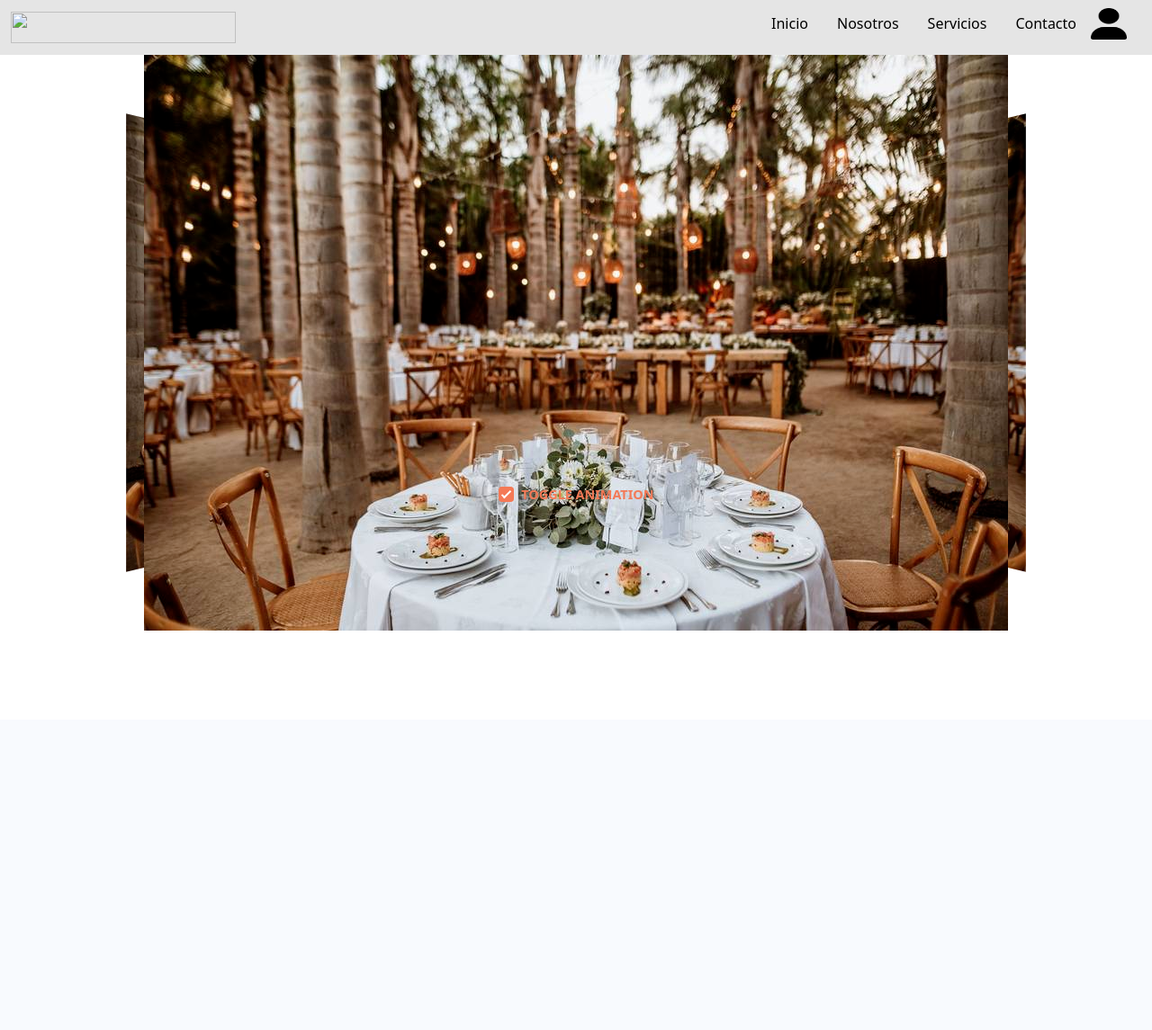
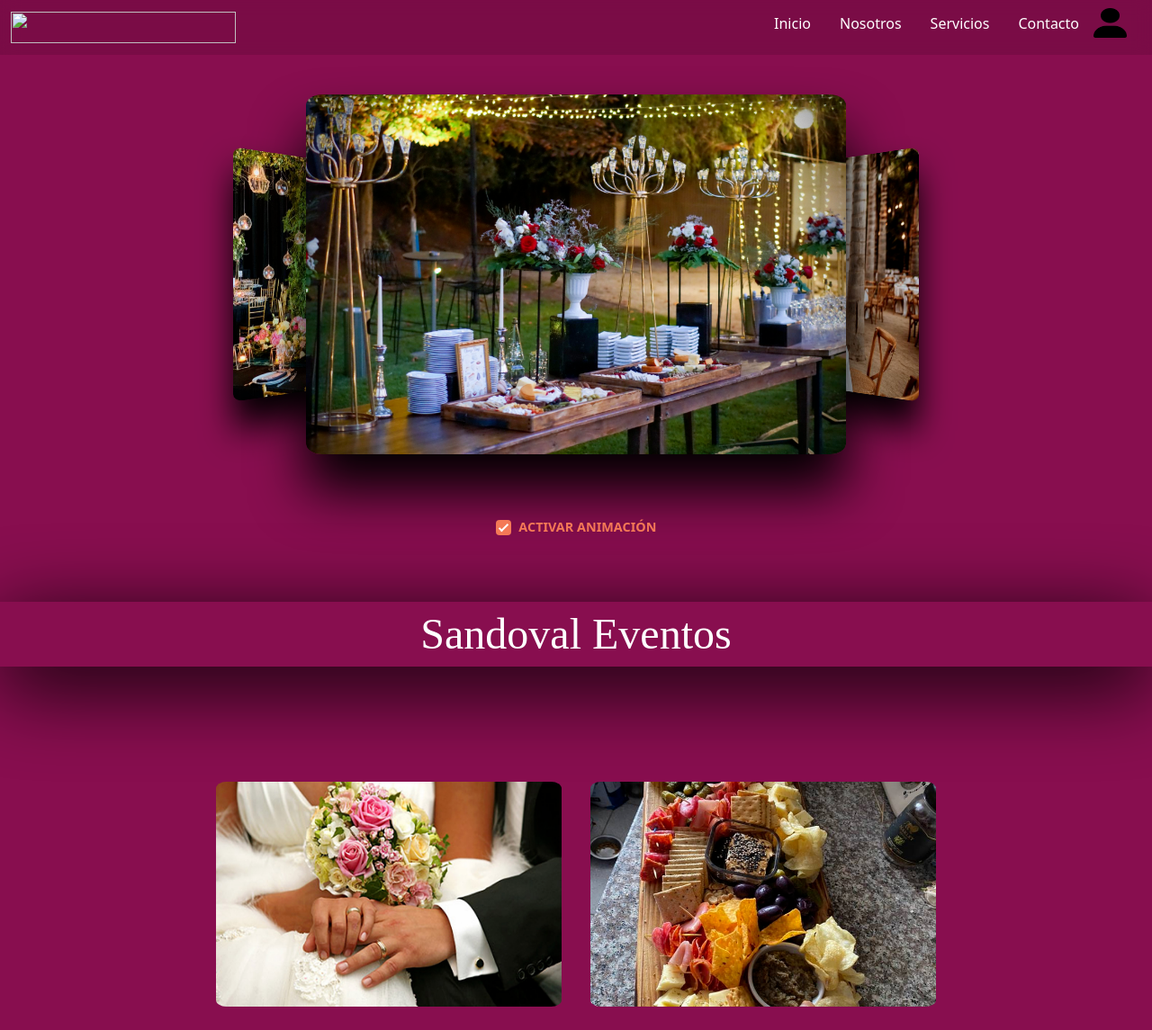
Before and after one commit to Felipedomazos/ProyectoPortafolio, a Django app: page / in a window 1280 px wide. Shown: the top 1145 px of the page at 90% size. Before the commit the page ends 701 px from the top, so only its background shows below. Run offline with Django 4.2, Linux system fonts and the light colour scheme.

Commit message:
Cambios pagina Inicio y css

```diff
--- a/SandovalEventos/WebSE/static/css/carrusel.css
+++ b/SandovalEventos/WebSE/static/css/carrusel.css
@@ -4,7 +4,9 @@
     height: 40vw;
     max-width: 380px;
     max-height: 250px;
-    margin: 0;
+    margin-top: 180px;
+    margin-left: auto;
+    margin-right: auto;
     color: white;
     perspective: 1000px;
     transform-origin: center;
@@ -31,20 +33,18 @@
     height: 40vw;
     max-width: 380px;
     max-height: 250px;
-    box-shadow: 0 5px 20px rgba(0, 0, 0, .1);
-    border-radius: 6px;
     transform-origin: center;
 }
 .icon-cards__item:nth-child(1) {
-    background: #fdd94f;
+    background: #717171;
     transform: rotateY(0) translateZ(35vw);
 }
 .icon-cards__item:nth-child(2) {
-    background: #f87949;
+    background: #717171;
     transform: rotateY(120deg) translateZ(35vw);
 }
 .icon-cards__item:nth-child(3) {
-    background: #fbab48;
+    background: #717171;
     transform: rotateY(240deg) translateZ(35vw);
 }
 @keyframes carousel {
@@ -61,16 +61,7 @@
         transform: translateZ(-35vw) rotateY(-360deg);
    }
 }
-html, body {
-    height: 100%;
-}
-body {
-    display: flex;
-    align-items: center;
-    justify-content: center;
-    flex-direction: column;
-    background: #110f15;
-}
+
 .checkbox {
     position: relative;
     margin-top: 2rem;
--- /dev/null
+++ b/SandovalEventos/WebSE/static/css/collage.css
@@ -0,0 +1,127 @@
+.wrapper {
+    margin: 5em auto 0 auto;
+    max-width: 800px;
+}
+.h1-crsl {
+    font-size: 1.6em;
+    text-align: center;
+    padding: 1em;
+    color: #3c605d;
+}
+.img-crsl {
+    max-width: 100%;
+    display: block;
+    border-radius: 3%;
+}
+.figure-crsl {
+    margin-bottom: 1.8em;
+    display: flex;
+    justify-content: space-between;
+}
+.post-image:nth-last-child(n+2):nth-last-child(-n+2):first-child,
+.post-image:nth-last-child(n+2):nth-last-child(-n+2):first-child ~ .post-image {
+    flex: 0 1 48%;
+}
+.post-image:nth-last-child(n+3):nth-last-child(-n+3):first-child,
+.post-image:nth-last-child(n+3):nth-last-child(-n+3):first-child ~ .post-image {
+    flex: 0 1 31%;
+}
+
+/*-Imagen 1  -  Fila 1-*/
+
+.container-img-1 {
+  position: relative;
+  width: 50%;
+  max-width: 300px;
+}
+.txt-img-1 {
+    position: absolute;
+    bottom: 0;
+    background: rgb(0, 0, 0);
+    background: rgba(0, 0, 0, 0.5);
+    color: #f1f1f1;
+    width: 100%;
+    transition: .5s ease;
+    opacity:0;
+    color: white;
+    font-size: 20px;
+    padding: 20px;
+    text-align: center;
+    border-bottom-left-radius: 9px;
+    border-bottom-right-radius: 9px;
+}
+.container-img-1:hover .txt-img-1 {
+  opacity: 1;
+}
+
+/*-Imagen 2  -  Fila 1-*/
+
+.container-img-2 {
+  position: relative;
+  width: 50%;
+}
+.image-2 {
+  opacity: 1;
+  display: block;
+  transition: .5s ease;
+  backface-visibility: hidden;
+}
+.middle-img-2 {
+  transition: .5s ease;
+  opacity: 0;
+  position: absolute;
+  top: 50%;
+  left: 50%;
+  transform: translate(-50%, -50%);
+  -ms-transform: translate(-50%, -50%);
+  text-align: center;
+}
+.container-img-2:hover .image-2 {
+  opacity: 0.3;
+}
+.container-img-2:hover .middle-img-2 {
+  opacity: 1;
+}
+.text-img-2 {
+  color: white;
+  font-size: 20px;
+}
+
+/*-Imagen 1  -  Fila 2-*/
+
+.container-img-3 {
+  position: relative;
+  text-align: center;
+  color: white;
+}
+.top-left-img-3 {
+  position: absolute;
+  font-size: 20px;
+  top: 20px;
+  left: 20px;
+}
+.center-txt-3 {
+  position: absolute;
+  text-align: left;
+  font-size: 15px;
+  top: 70px;
+  left: 20px;
+}
+.center-txt-32 {
+  position: absolute;
+  text-align: left;
+  font-size: 15px;
+  top: 120px;
+  left: 20px;
+}
+.center-txt-33 {
+  position: absolute;
+  text-align: left;
+  font-size: 15px;
+  top: 170px;
+  left: 20px;
+}
+.img-3 {
+  filter: brightness(50%);
+  border-radius: 15px;
+}
--- a/SandovalEventos/WebSE/static/css/inicio.css
+++ b/SandovalEventos/WebSE/static/css/inicio.css
@@ -1,3 +1,12 @@
 .txt-nav {
-    color: black;
+    color: white;
 }
+
+.txt-blanco {
+    color: white;
+    box-shadow: 0px 20px 90px rgba(0, 0, 0, 1);
+}
+
+.div-cont {
+    background-color: #880E4F;
+}
--- a/SandovalEventos/WebSE/templates/Inicio.html
+++ b/SandovalEventos/WebSE/templates/Inicio.html
@@ -1,6 +1,7 @@
 <!DOCTYPE html>
 {% load static %}
 <html lang="en">
+
 <head>
     <meta charset="UTF-8">
     <meta http-equiv="X-UA-Compatible" content="IE=edge">
@@ -8,13 +9,16 @@
     <title>Sandoval Eventos</title>
     <link rel="stylesheet" href="{% static '/css/inicio.css' %}">
     <link rel="stylesheet" href="{% static '/css/carrusel.css' %}">
-    <link href="https://cdn.jsdelivr.net/npm/bootstrap@5.2.3/dist/css/bootstrap.min.css" rel="stylesheet" integrity="sha384-rbsA2VBKQhggwzxH7pPCaAqO46MgnOM80zW1RWuH61DGLwZJEdK2Kadq2F9CUG65" crossorigin="anonymous">
+    <link rel="stylesheet" href="{% static '/css/collage.css' %}">
+    <link href="https://cdn.jsdelivr.net/npm/bootstrap@5.2.3/dist/css/bootstrap.min.css" rel="stylesheet"
+        integrity="sha384-rbsA2VBKQhggwzxH7pPCaAqO46MgnOM80zW1RWuH61DGLwZJEdK2Kadq2F9CUG65" crossorigin="anonymous">
 </head>
 
 
-<body>
+<body style="background-color: #880E4F;">
     <!--NavBar-->
-    <nav class="navbar navbar-expand-lg fixed-top navbar-light " style="background: rgba(0, 0, 0, .1); backdrop-filter: blur(10px);">
+    <nav class="navbar navbar-expand-lg fixed-top navbar-light"
+        style="background: rgba(0, 0, 0, .1); backdrop-filter: blur(10px); margin: auto;">
         <div class="container-fluid">
             <a class="navbar-brand" href="#">
                 {% load static %}
@@ -43,33 +47,101 @@
                 </li>
                 <li class="nav-item">
                     <a class="navbar-brand" href="#">
-                        <img src="{% static '/img/user.png'%}" alt="" width="40" height="35">
+                        <img src="{% static '/img/user.png'%}" alt="" width="37" height="33">
                     </a>
                 </li>
             </ul>
         </div>
     </nav>
 
-
     <!--Carrusel-->
-    <figure class="icon-cards mt-3">
+    <div class="div-cont">
+        <figure class="icon-cards">
             <div class="icon-cards__content">
                 <div class="icon-cards__item d-flex align-items-center justify-content-center">
-            <img src="{% static '/img/car1.png'%}" alt="">
+                    <img src="{% static '/img/car1.png'%}" alt="" width="600"
+                        style="border-radius: 3%; box-shadow: 0px 40px 60px rgba(0, 0, 0, 1);">
                 </div>
                 <div class="icon-cards__item d-flex align-items-center justify-content-center">
-            <img src="{% static '/img/car1.png'%}" alt="">
+                    <img src="{% static '/img/car2.png'%}" alt="" width="600"
+                        style="border-radius: 3%; box-shadow: 0px 40px 60px rgba(0, 0, 0, 1);">
                 </div>
                 <div class="icon-cards__item d-flex align-items-center justify-content-center">
-            <img src="{% static '/img/car1.png'%}" alt="">
+                    <img src="{% static '/img/car3.png'%}" alt="" width="600"
+                        style="border-radius: 3%; box-shadow: 0px 40px 60px rgba(0, 0, 0, 1);">
                 </div>
             </div>
         </figure>
-
+        <br><br><br><br>
+        <!--Btn Activar Animacion Carrusel-->
+        <center>
             <div class="checkbox">
                 <input class="d-none" id="toggle-animation" type="checkbox" checked />
                 <label class="checkbox__checkbox" for="toggle-animation"></label>
-        <label class="checkbox__label" for="toggle-animation">Toggle animation</label>
+                <label class="checkbox__label" for="toggle-animation">Activar Animación</label>
+            </div>
+        </center>
+
+        <br><br><br>
+
+        <!--Titulo-->
+        <div>
+            <font face="times new roman" SIZE=7>
+                <center class="txt-blanco">Sandoval Eventos</center>
+            </font>
+        </div>
+
+        <br><br>
+
+        <!--Collage Fotos (Nosotros)-->
+        <div class="wrapper">
+            <figure class="figure-crsl">
+                <div class="post-image">
+                    <a href="" class="container-img-1">
+                        <img class="img-crsl" src="{% static '/img/matri1.png'%}" width="400" height="250"/>
+                        <div class="txt-img-1">¡Nos encantan las bodas!</div>
+                    </a>
+                </div>
+                <div class="post-image">
+                    <a href="" class="container-img-2">
+                        <img class="img-crsl image-2" src="{% static '/img/tabla1.png'%}" width="500" height="250"/>
+                        <div class="middle-img-2">
+                            <div class="text-img-2">Prueba nuestras diferentes tablas</div>
+                        </div>
+                    </a>
+                </div>
+            </figure>
+            <figure class="figure-crsl">
+                <div class="post-image">
+                    <div class="container-img-3">
+                        <img class="img-crsl img-3" src="{% static '/img/celebracion1.png'%}" width="800" height="250"/>
+                        <div class="top-left-img-3">Sandoval Eventos</div>
+                        <div class="center-txt-3">Somos una productora/organizdora de eventos con mas de 25 años
+                            de experiencia, brindando uno de los mejores servicios dentro de este mercado. Operando
+                            dentro de las regiones de Valparaiso y Metropolitana.</div>
+                        <div class="center-txt-32">Ofrecemos un servicio completo para ese evento que tanto tienes
+                             en mente. Ademas realizamos envios a domicilio de tablas para compartir con quien tu
+                             mas desees.</div>
+                        <div class="center-txt-33">Hechale un vistazo a nuestro trabajo y si es de tu estilo no
+                            dudes en cotizar tu evento, pedir una rica tabla o contactarnos, con mucho gusto
+                            aclararemos todas tus dudas.</div>
+                    </div>
+                </div>
+            </figure>
+            <figure class="figure-crsl">
+                <div class="post-image">
+                    <img class="img-crsl" src="https://unsplash.it/375/250/?random" />
+                </div>
+                <div class="post-image">
+                    <img class="img-crsl" src="https://unsplash.it/396/264/?random" />
+                </div>
+                <div class="post-image">
+                    <img class="img-crsl" src="https://unsplash.it/399/266/?random" />
+                </div>
+            </figure>
+        </div>
+
+
     </div>
 
 
@@ -84,10 +156,10 @@
 
 
 
+    <script src="{% static '/js/carrusel.js'%}"></script>
+    <script src="https://cdn.jsdelivr.net/npm/bootstrap@5.2.3/dist/js/bootstrap.bundle.min.js"
+        integrity="sha384-kenU1KFdBIe4zVF0s0G1M5b4hcpxyD9F7jL+jjXkk+Q2h455rYXK/7HAuoJl+0I4"
+        crossorigin="anonymous"></script>
+</body>
 
-
-
-    <script src="{% static '/js/carrusel.js'%}"></script>
-    <script src="https://cdn.jsdelivr.net/npm/bootstrap@5.2.3/dist/js/bootstrap.bundle.min.js" integrity="sha384-kenU1KFdBIe4zVF0s0G1M5b4hcpxyD9F7jL+jjXkk+Q2h455rYXK/7HAuoJl+0I4" crossorigin="anonymous"></script>
-</body>
 </html>
```
Lines whose indentation alone changed are shown as unchanged.
